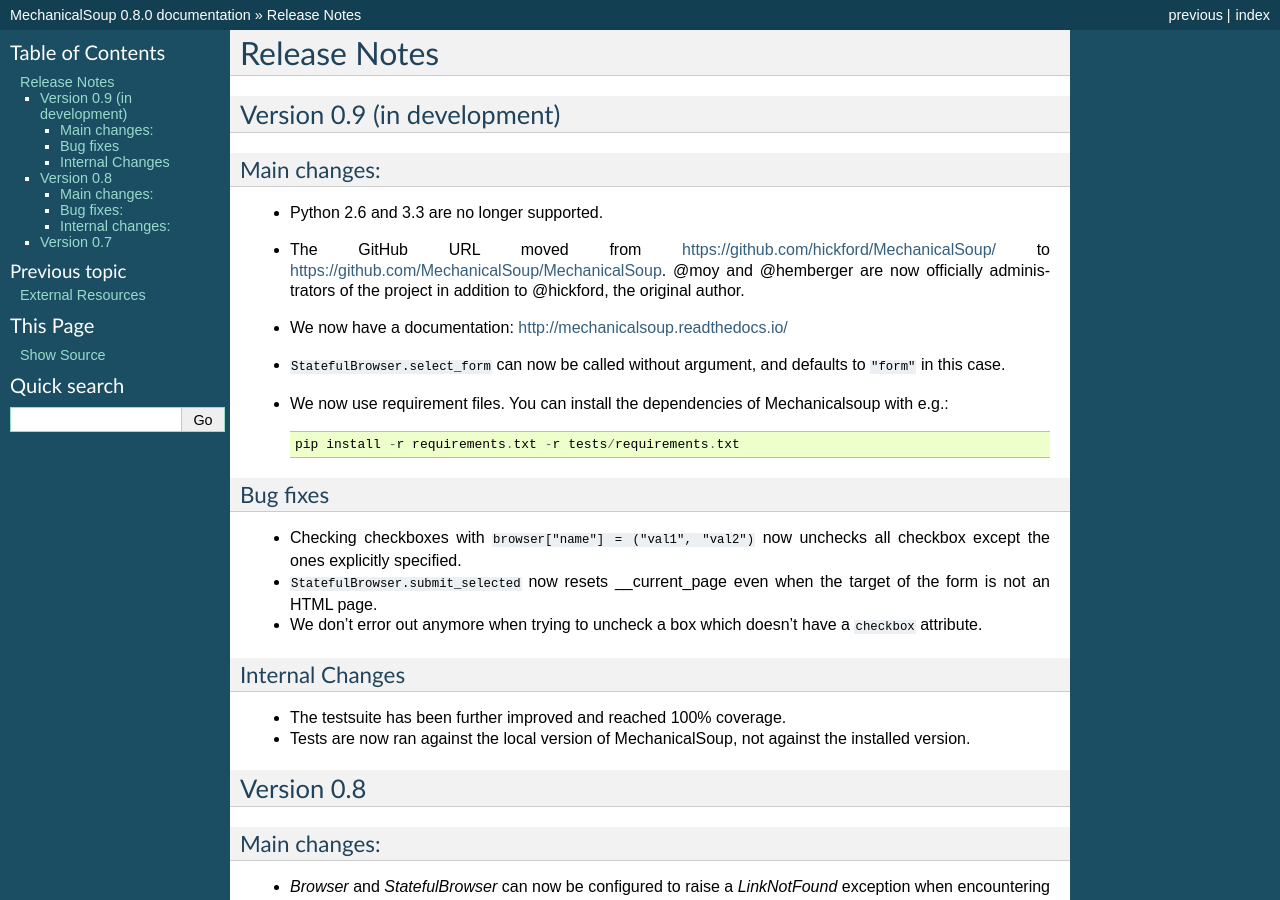
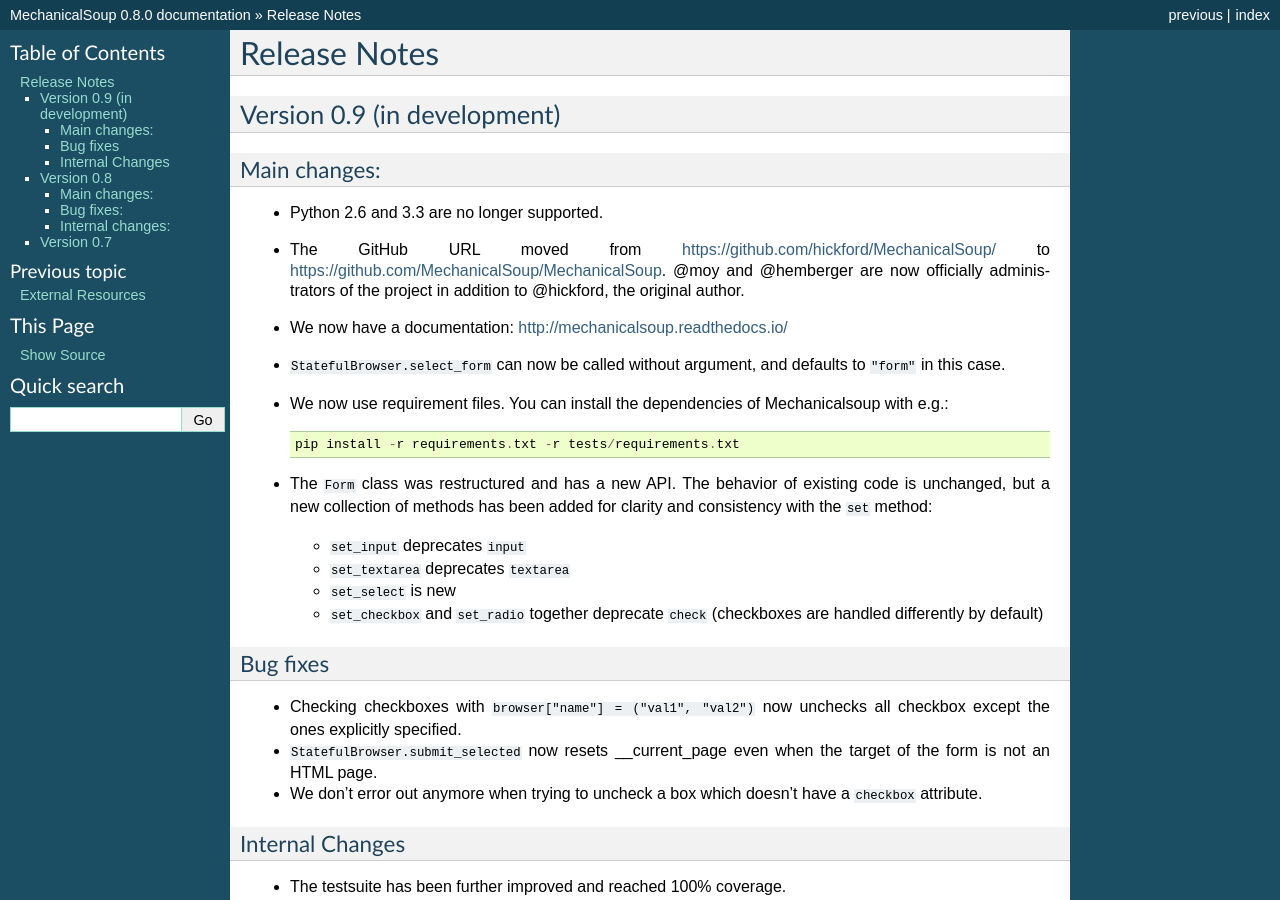
Before and after one commit to MechanicalSoup/MechanicalSoup, a Sphinx documentation site: the page built from docs/ChangeLog.rst, in a window 1280 px wide and 900 px high. Built offline with Sphinx 7.4.7, drawn with Linux system fonts in a browser that asks for light colours.

Commit message:
ChangeLog.rst: add item about Form refactor

```diff
--- a/docs/ChangeLog.rst
+++ b/docs/ChangeLog.rst
@@ -25,6 +25,16 @@
   Mechanicalsoup with e.g.::
 
     pip install -r requirements.txt -r tests/requirements.txt
+
+* The ``Form`` class was restructured and has a new API. The behavior of
+  existing code is unchanged, but a new collection of methods has been
+  added for clarity and consistency with the ``set`` method:
+
+  - ``set_input`` deprecates ``input``
+  - ``set_textarea`` deprecates ``textarea``
+  - ``set_select`` is new
+  - ``set_checkbox`` and ``set_radio`` together deprecate ``check``
+    (checkboxes are handled differently by default)
 
 Bug fixes
 ---------
```
